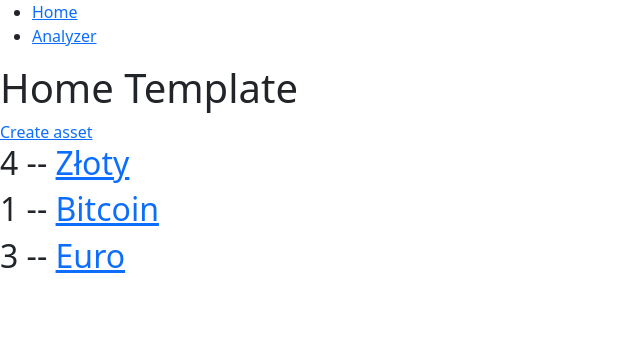
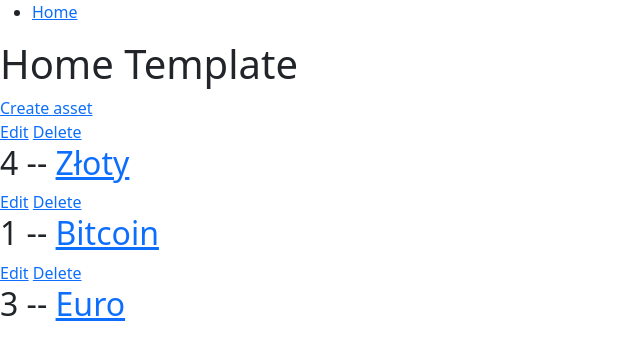
Before and after one commit to stock-indicators/stocktracker, a Django app: page / in a window 1280 px wide. Shown: the top 360 px of the page, without its empty margins (0-640 px from the left). Run offline with Django 4.2, Linux system fonts and the light colour scheme; data comes from the database, SQL or seed files in the repository; both versions use the stored data as it was after the commit; some libraries are stand-ins or nearby versions.

Commit message:
Add update, delete assets

```diff
--- a/stocktracker/base/templates/base/home.html
+++ b/stocktracker/base/templates/base/home.html
@@ -10,7 +10,8 @@
 <div>
     <div>
         {% for stock in stocks %}
-
+        <a href="{% url 'update-asset' stock.id %}">Edit</a>
+        <a href="{% url 'delete-asset' stock.id %}">Delete</a>
         <div>
             <h2>{{stock.id}} -- <a href="{% url 'analyzer' stock.id %}">{{stock.name}}</a></h2>
         </div>
--- a/stocktracker/base/urls.py
+++ b/stocktracker/base/urls.py
@@ -6,4 +6,6 @@
     # path('search/', views.search_address, name="search"),
     path('analyzer/<str:pk>/', views.analyzer, name="analyzer"),
     path('create-asset/', views.createAsset, name="create-asset"),
+    path('update-asset/<str:pk>/', views.updateAsset, name="update-asset"),
+    path('delete-asset/<str:pk>/', views.deleteAsset, name="delete-asset"),
 ]
--- a/stocktracker/base/views.py
+++ b/stocktracker/base/views.py
@@ -30,6 +30,24 @@
     context = {'form': form}
     return render(request, 'base/analyzer_form.html', context)
 
+def updateAsset(request, pk):
+    assets = Assets.objects.get(id=pk)
+    form = AssetsForm(instance=assets)
+    if request.method == 'POST':
+        form = AssetsForm(request.POST, instance=assets)
+        if form.is_valid():
+            form.save()
+            return redirect('home')
+    context = {'form': form}
+    return render(request, 'base/analyzer_form.html', context)
+
+def deleteAsset(request, pk):
+    assets = Assets.objects.get(id=pk)
+    if request.method == 'POST':
+        assets.delete()
+        return redirect('home')
+    return render(request, 'base/delete.html', {'obj':assets})
+
 
 
 # TO COMEBACK LATER WHEN ADDING SEARCH FUNCTION
--- a/stocktracker/templates/navbar.html
+++ b/stocktracker/templates/navbar.html
@@ -1,4 +1,3 @@
 <ul>
     <li><a href="/">Home</a></li>
-    <li><a href="/analyzer">Analyzer</a></li>
   </ul>
```
Also changed, not shown: stocktracker/base/templates/base/delete.html (added, +14 -0 lines), stocktracker/db.sqlite3.
